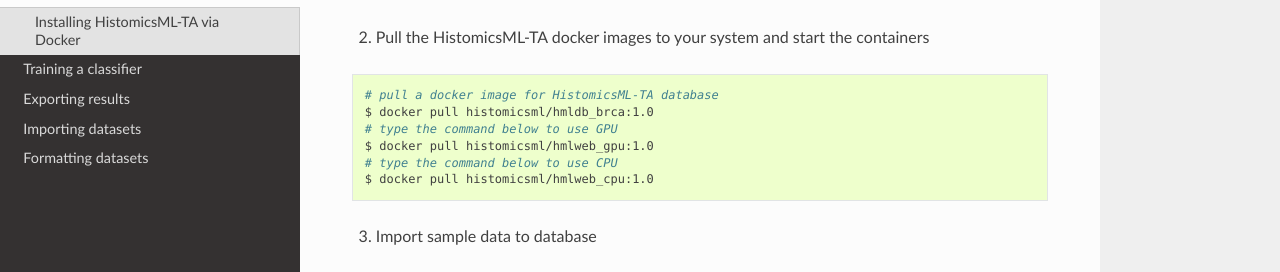
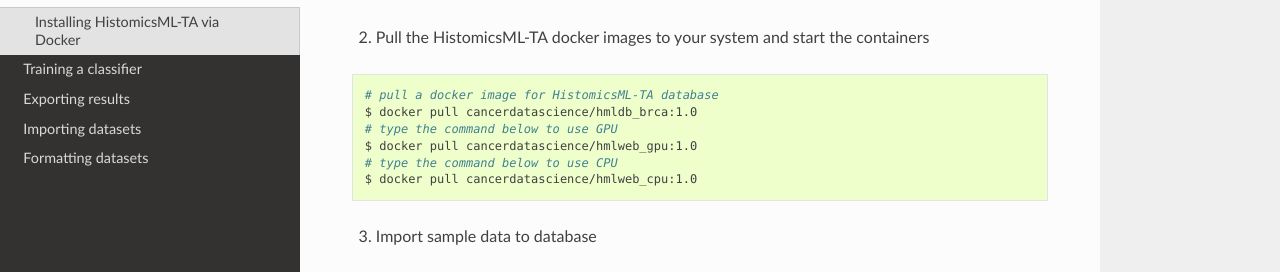
Before and after one commit to PathologyDataScience/HistomicsML2, a Sphinx documentation site: the page built from docs/installation.rst, in a window 1280 px wide and 900 px high, scrolled down 783 px. Shown: the part 155-427 px from the top of the window. Built offline with Sphinx 7.4.7 and the Read the Docs theme 2.0.0, drawn with Linux system fonts in a browser that asks for light colours.

Commit message:
Modified docker hub address

```diff
--- a/docs/installation.rst
+++ b/docs/installation.rst
@@ -40,11 +40,11 @@
 .. code-block:: bash
 
   # pull a docker image for HistomicsML-TA database
-  $ docker pull histomicsml/hmldb_brca:1.0
+  $ docker pull cancerdatascience/hmldb_brca:1.0
   # type the command below to use GPU
-  $ docker pull histomicsml/hmlweb_gpu:1.0
+  $ docker pull cancerdatascience/hmlweb_gpu:1.0
   # type the command below to use CPU
-  $ docker pull histomicsml/hmlweb_cpu:1.0
+  $ docker pull cancerdatascience/hmlweb_cpu:1.0
 
 3. Import sample data to database
 
```
